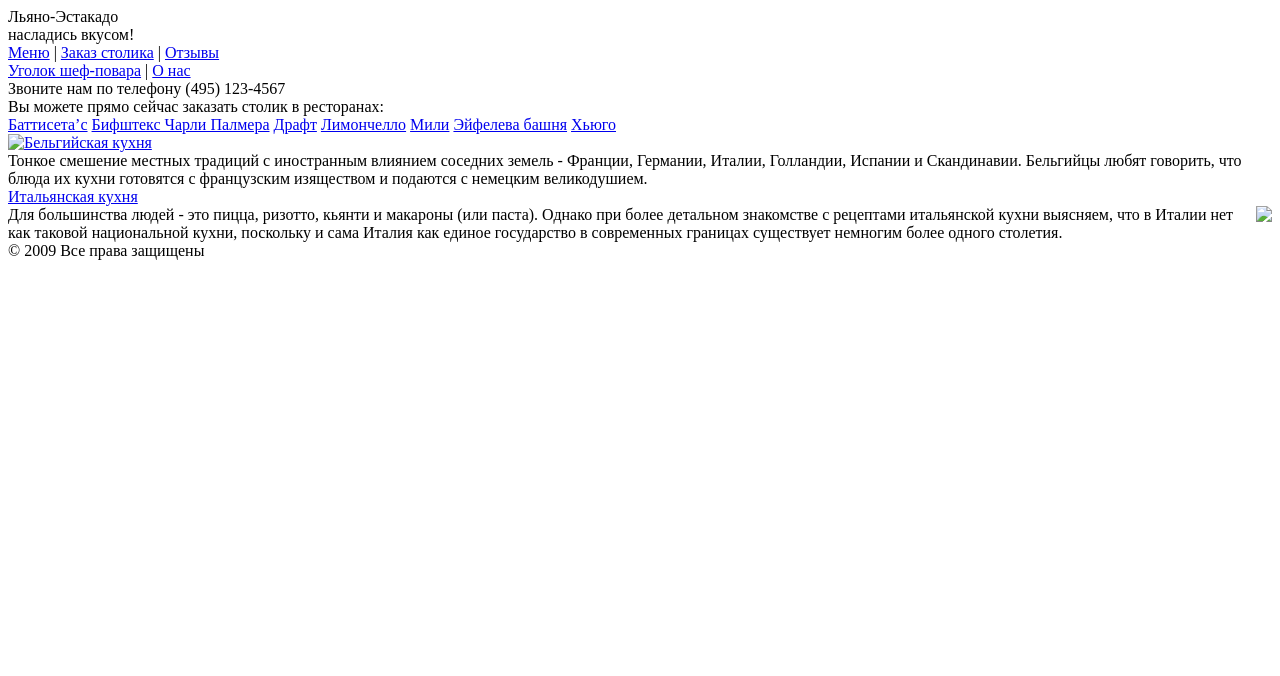
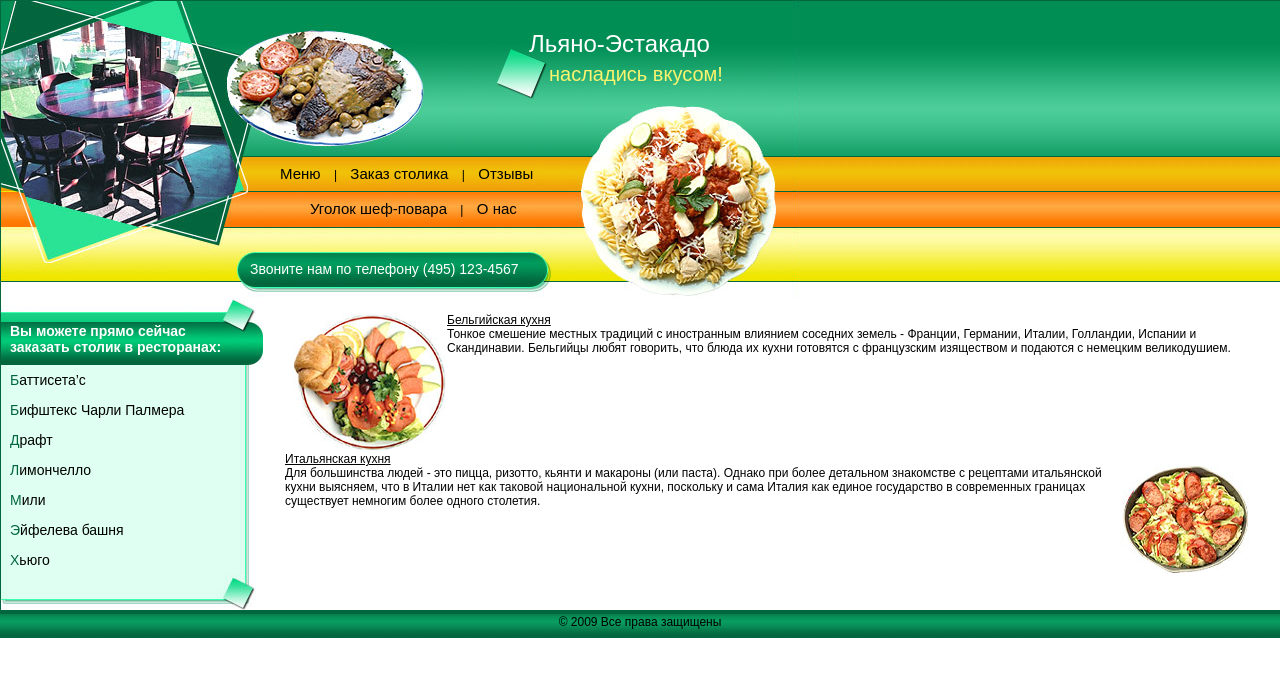
Before and after one commit to madinagergieva/Laboratornaya-7, a plain HTML site: page public_html/index.html in a window 1280 px wide. Drawn offline with Linux system fonts and the light colour scheme; files that its build step writes are made by us from their sources.

Commit message:
Rubber layout

```diff
--- a/CSS/style.css
+++ b/CSS/style.css
@@ -0,0 +1,156 @@
+
+body{
+ margin:0px;
+ font-family: Arial, Helvetica, sans-serif;
+ text-align: left;
+ font-size: 12px;
+}
+#main{
+ width:100%;
+}
+#header{
+ width:799px;
+ height:155px;
+ background-image: url(../images/header.jpg);
+ background-repeat:no-repeat;
+}
+#menu1{
+ width:799px;
+ height:35px;
+ background-image: url(../images/menu1.jpg);
+ background-repeat:no-repeat;
+}
+#menu2{
+ width:799px;
+ height:36px;
+ background-image: url(../images/menu2.jpg);
+ background-repeat:no-repeat;
+}
+#menu3{
+ width:799px;
+ height:72px;
+ background-image: url(../images/menu3.jpg);
+ background-repeat:no-repeat;
+}
+#reklama{
+ float:left;
+ width:263px;
+}
+#reklama_top{
+ width:263px;
+ height:67px;
+ background-image: url(../images/reklama_top.jpg);
+ background-repeat:no-repeat;
+}
+#reklama_text{
+ width:263px;
+ background-image: url(../images/reklama_bg.jpg);
+ background-repeat: repeat-y;
+}
+#reklama_bottom{
+ width:263px;
+ height:35px;
+ background-image: url(../images/reklama_bottom.jpg);
+ background-repeat:no-repeat;
+}
+#content{
+ position:absolute;
+ left:270px;
+ top:298px;
+ padding:15px;
+}
+#footer{
+ clear:both;
+ width:100%;
+ height:28px;
+ background-image: url(../images/footer.jpg);
+ background-repeat: repeat-x;
+ text-align:center;
+ padding-top:5px;
+}
+#headertext1{
+ width:270px;
+ float:right;
+ font-size:24px;
+ font-family:Arial;
+ padding-top:30px;
+ color: #FFFFFF;
+}
+#headertext2{
+ width:250px;
+ float:right;
+ clear:right;
+ font-size:20px;
+ font-family:Arial;
+ padding-top:5px;
+ color: #faf46e;
+}
+#textmenu1{
+ padding-left:270px;
+ padding-top:10px;
+}
+#textmenu2{
+ padding-left:300px;
+ padding-top:10px;
+}
+#textmenu3{
+ padding-left:250px;
+ padding-top:35px;
+ font-size:14px;
+ color:#FFFFFF;
+}
+a.menu{
+ text-decoration: none;
+ color:#000000;
+ font-size:15px;
+ padding-left:10px;
+ padding-right:10px;
+}
+#textreklamatop{
+ padding:25px 25px 0px 10px;
+ font-size:14px;
+ color:#FFFFFF;
+ font-weight:bold;
+}
+a.reklama{
+ display:block;
+ line-height:30px;
+ text-decoration: none;
+ color:#000000;
+ font-size:14px;
+ padding-left:10px;
+ padding-right:10px;
+}
+a.reklama:first-letter{
+ color:#02663d;
+}
+a{
+ color:#000000;
+}
+a:hover{
+ color:#02663d;
+}
+#header_bg{
+ width:100%;
+ height:155px;
+ background-image: url(../images/header_bg.jpg);
+ background-repeat: repeat-x;
+}
+#menu1_bg{
+ width:100%;
+ height:35px;
+ background-image: url(../images/menu1_bg.jpg);
+ background-repeat: repeat-x;
+}
+#menu2_bg{
+ width:100%;
+ height:36px;
+ background-image: url(../images/menu2_bg.jpg);
+ background-repeat: repeat-x;
+}
+#menu3_bg{
+ width:100%;
+ height:72px;
+ background-image: url(../images/menu3_bg.jpg);
+ background-repeat: repeat-x;
+}
--- a/public_html/index.html
+++ b/public_html/index.html
@@ -7,7 +7,7 @@ and open the template in the editor.
 <html>
     <head>
         <title> Блочная верстка сайта </title>
-        <link rel="stylesheet" type="text/css" href="CSS/style.css">
+        <link rel="stylesheet" type="text/css" href="../CSS/style.css">
         <meta charset="UTF-8">
         <meta name="viewport" content="width=device-width, initial-scale=1.0">
     </head>
@@ -64,7 +64,7 @@ and open the template in the editor.
                             <div id="reklama_bottom"></div>
                         </div>
                         <div id="content">
-                            <img src="images/bludo1.jpg" align="left">
+                            <img src="../images/bludo1.jpg" align="left">
                             <a href="#">Бельгийская кухня</a><br>
                             Тонкое смешение местных традиций с иностранным
                             влиянием соседних земель - Франции, Германии, Италии,
@@ -74,7 +74,7 @@ and open the template in the editor.
                             <div style="clear:both"></div>
 
                             <a href="#">Итальянская кухня </a><br>
-                            <img src="images/bludo2.jpg" align="right">
+                            <img src="../images/bludo2.jpg" align="right">
                             Для большинства людей - это пицца, ризотто, кьянти
                             и макароны (или паста). Однако при более детальном
                             знакомстве с рецептами итальянской кухни выясняем,
```
